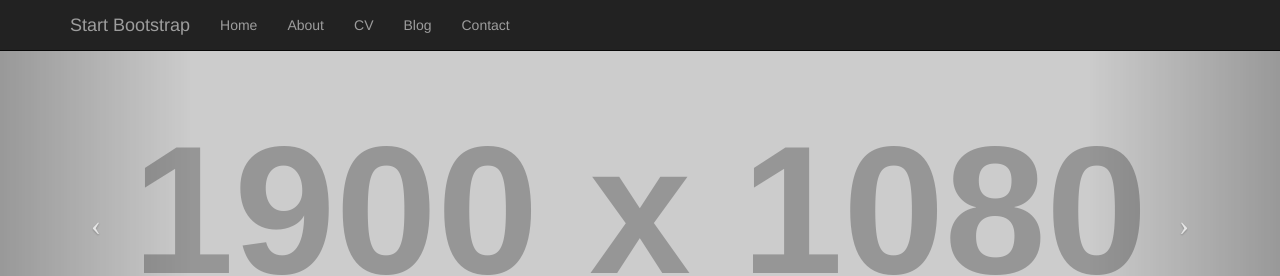
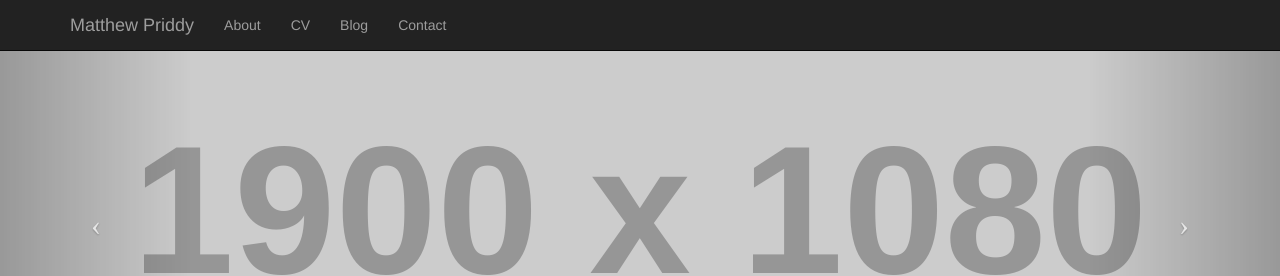
Before and after one commit to mwpriddy/mwpriddy.github.io, a Jekyll site: the page index.html, which Jekyll copies as it is, in a window 1280 px wide. Shown: the top 276 px of the page. Built offline with Jekyll 4.4.1, drawn with Linux system fonts in a browser that asks for light colours.

Commit message:
changed top left link to my name

```diff
--- a/index.html
+++ b/index.html
@@ -39,14 +39,11 @@
                     <span class="icon-bar"></span>
                     <span class="icon-bar"></span>
                 </button>
-                <a class="navbar-brand" href="#">Start Bootstrap</a>
+                <a class="navbar-brand" href="#">Matthew Priddy</a>
             </div>
             <!-- Collect the nav links, forms, and other content for toggling -->
             <div class="collapse navbar-collapse" id="bs-example-navbar-collapse-1">
                 <ul class="nav navbar-nav">
-                    <li>
-                        <a href="#">Home</a>
-                    </li>
                     <li>
                         <a href="#">About</a>
                     </li>
```
